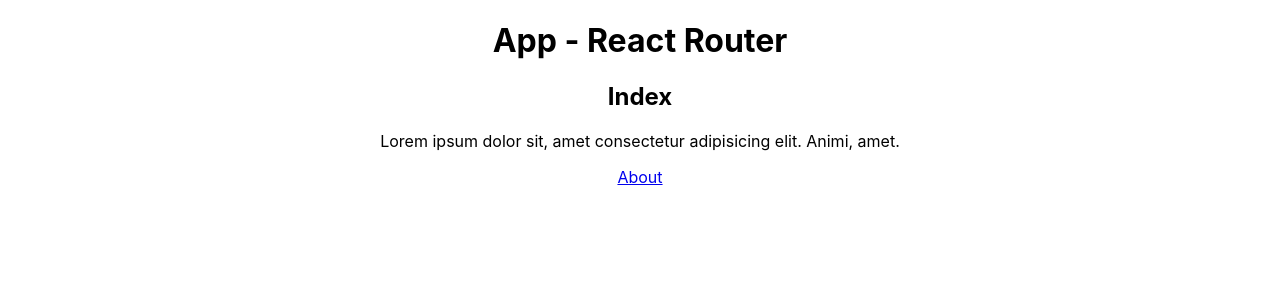
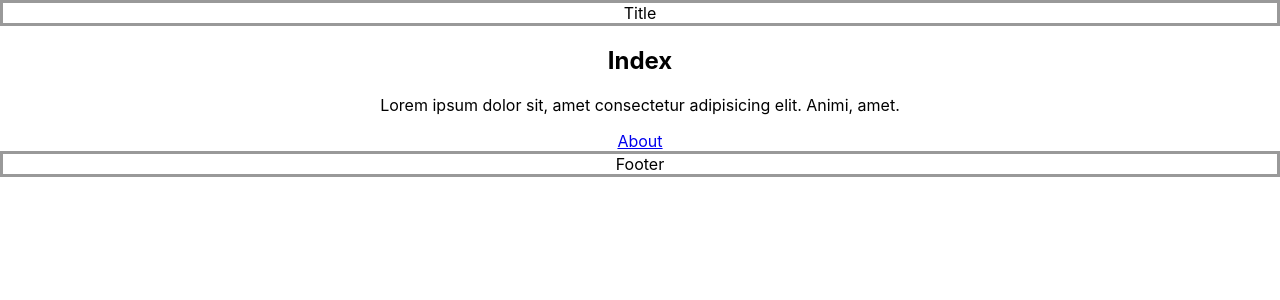
Before and after one commit to wicowen/web-react-github-pages, a React (Create React App) app: page / in a window 1280 px wide. Shown: the top 300 px of the page. Built offline with nearby package versions, Linux system fonts and the light colour scheme.

Commit message:
add layout

```diff
--- a/src/App.css
+++ b/src/App.css
@@ -1,5 +1,9 @@
 .App {
   text-align: center;
+}
+
+.header,.footer {
+  border: 3px solid #999;
 }
 
 .App-logo {
--- a/src/App.js
+++ b/src/App.js
@@ -1,5 +1,5 @@
 // import logo from './logo.svg';
-import { Routes, Route, Link } from "react-router-dom";
+import { Routes, Route, Link, Outlet } from "react-router-dom";
 import { useNavigate } from "react-router-dom";
 import './App.css';
 import FAQ from './components/FAQ';
@@ -7,13 +7,26 @@
 function App() {
   return (
     <div className="App">
-      <h1>App - React Router</h1>
       <Routes>
-        <Route path="/" element={<Home />} />
-        <Route path="about" element={<About />} />
-        <Route path="faq" element={<FAQ />} />
-        <Route path="*" element={<NotFound />} />
+        <Route path="/" element={<Layout />}>
+          <Route path="/" element={<Home />} />
+          <Route path="about" element={<About />} />
+          <Route path="faq" element={<FAQ />} />
+          <Route path="*" element={<NotFound />} />
+        </Route>
       </Routes>
+    </div>
+  );
+}
+
+function Layout() {
+  return (
+    <div>
+      <div className="header">Title</div>
+      <main>
+        <Outlet />
+      </main>
+      <div className="footer">Footer</div>
     </div>
   );
 }
```
